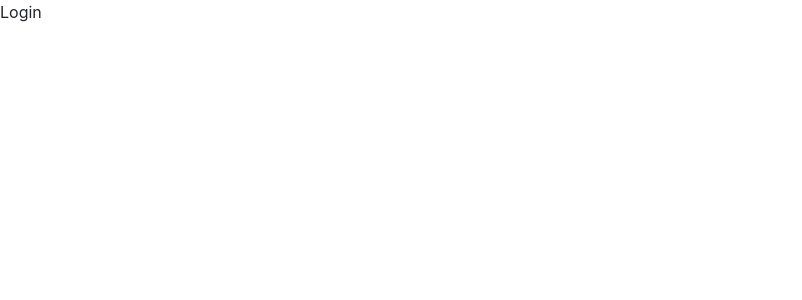
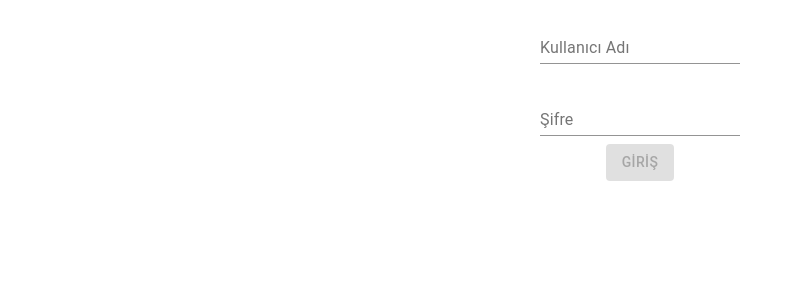
Before and after one commit to seymayegin/pointer, a React (Create React App) app in the folder client/: page /login in a window 1280 px wide. Shown: the top 300 px of the page, without its empty margins (0-802 px from the left). Built offline with nearby package versions, Linux system fonts and the light colour scheme.

Commit message:
Login.js eklendi. Log out-Log in bağlantısı eklendi.

```diff
--- a/client/src/Login.js
+++ b/client/src/Login.js
@@ -1,10 +1,85 @@
-import React from 'react';
+import React, {useState} from 'react';
+import {makeStyles} from '@material-ui/core/styles';
+import TextField from '@material-ui/core/TextField';
+import Grid from "@material-ui/core/Grid";
+import Button from "@material-ui/core/Button";
 
-export default function Login() {
+const useStyles = makeStyles(theme => ({
+    container: {
+        display: 'flex',
+        flexWrap: 'wrap',
+    },
+    textField: {
+        marginLeft: theme.spacing(1),
+        marginRight: theme.spacing(1),
+        width: 200,
+    },
+    dense: {
+        marginTop: 19,
+    },
+    menu: {
+        width: 200,
+    },
+}));
+
+
+export default function Login(props) {
+
+    const [userName,setUsername] = useState(null);
+    const [password,setPassword] = useState(null);
+    const classes = useStyles();
+
+    const giris = () => {
+        if (userName ==='s' && password === 's') {
+            props.history.push('/');
+        }
+    }
 
    return (
-        <div>
-            Login
-        </div>
+       <Grid
+           container
+           direction="column"
+           justify="center"
+           alignItems="center"
+       >
+
+           <Grid item xs={12}>
+               <TextField
+                   id="standard-name"
+                   label="Kullanıcı Adı"
+                   className={classes.textField}
+                   value={userName}
+                   onChange={e => setUsername(e.target.value)}
+                   margin ="normal"
+                   error = {(userName == null || userName.length > 0) ? false : true}
+                   onKeyPress={(event) => {if (event.key === "Enter") {giris();}}}
+               />
+           </Grid>
+           <Grid item xs={12}>
+               <TextField
+                   id="standard-password-input"
+                   label="Şifre"
+                   className={classes.textField}
+                   value={password}
+                   onChange={e => setPassword(e.target.value)}
+                   type="password"
+                   autoComplete="current-password"
+                   margin="normal"
+                   error = {(password == null || password.length > 0) ? false : true}
+                   onKeyPress={(event) => {if (event.key === "Enter") {giris();}}}
+               />
+           </Grid>
+           <Grid item xs={12}>
+               <Button variant="contained" color="primary" disabled={!(userName && password)} onClick={() => giris()} >
+                    <span>GİRİŞ</span>
+               </Button>
+
+           </Grid>
+
+       </Grid>
+
+
+
+
     );
 }
--- a/client/src/UstMenu.js
+++ b/client/src/UstMenu.js
@@ -72,7 +72,7 @@ export default function MenuAppBar(props) {
                                 open={open}
                                 onClose={handleClose}
                             >
-                                <MenuItem onClick={handleClose}>Log Out</MenuItem>
+                                <MenuItem onClick={() => props.history.push('/login')}>Log Out</MenuItem>
                             </Menu>
                         </div>
                 </Toolbar>
```
